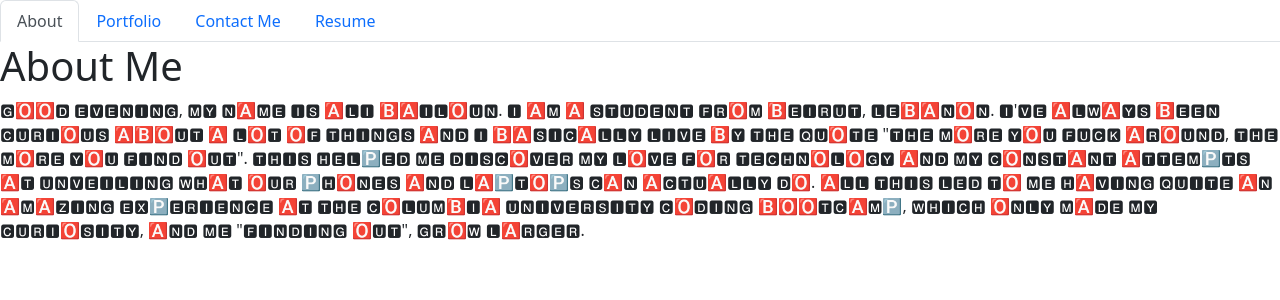
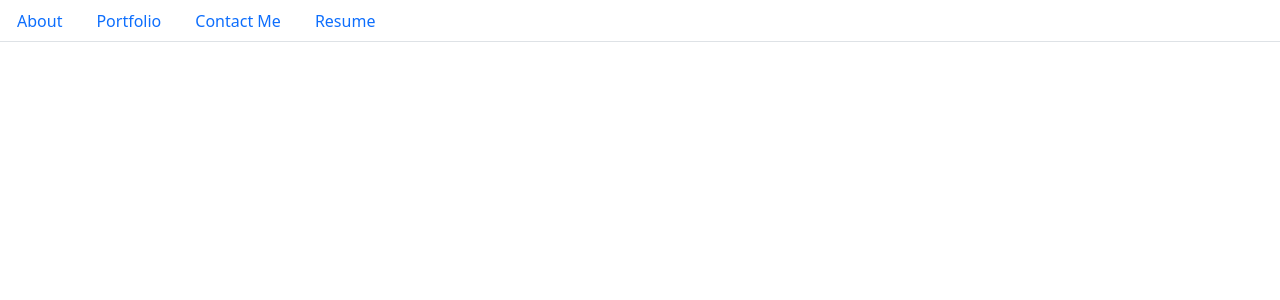
Before and after one commit to AliBailoun/Ali-Portfolio, a React (Create React App) app: page / in a window 1280 px wide. Shown: the top 300 px of the page. Built offline with nearby package versions, Linux system fonts and the light colour scheme.

Commit message:
changed useState in portfolio to fix about link

```diff
--- a/src/components/PortfolioContainer.js
+++ b/src/components/PortfolioContainer.js
@@ -6,7 +6,7 @@ import Portfolio from './pages/Portfolio';
 import Resume from './pages/Resume';
 
 export default function PortfolioContainer() {
-    const [currentPage, setCurrentPage] = useState('About');
+    const [currentPage, setCurrentPage] = useState('false');
 
     const renderPage = () => {
         if (currentPage === 'About') {
```
